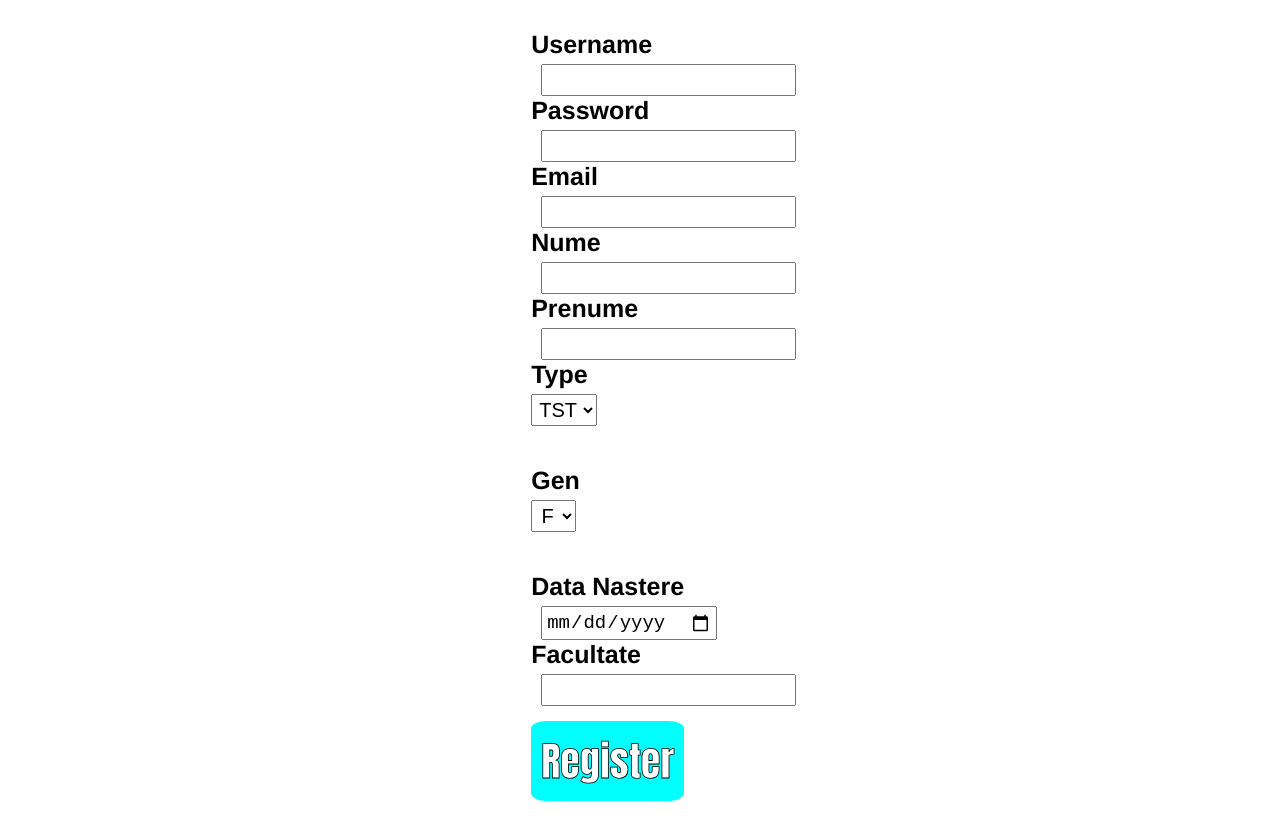
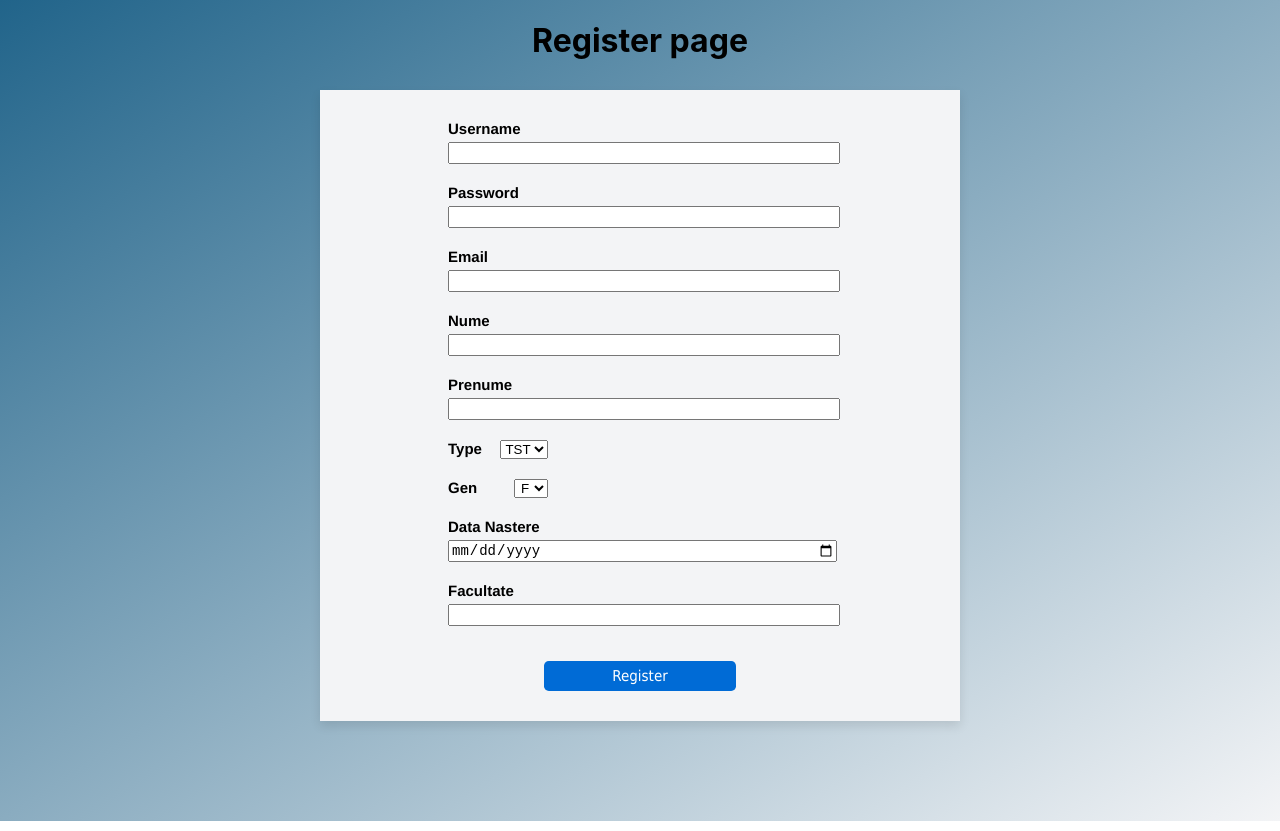
Before and after one commit to dia-vladu/RPD-project, a React (Create React App) app in the folder client-app/: page /register in a window 1280 px wide. Built offline with nearby package versions, Linux system fonts and the light colour scheme; no server answers.

Commit message:
Adaugari finale

```diff
--- a/client-app/src/Projects.css
+++ b/client-app/src/Projects.css
@@ -1,5 +1,10 @@
+.backgroundProjects {
+    width: 100%;
+    height: 100%;
+    background-color: #F3F4F6;
+}
+
 .projects {
-    background-color: #F3F4F6;
     display: flex;
     flex-wrap: wrap;
     padding-top: 20px;
--- a/client-app/src/Projects.js
+++ b/client-app/src/Projects.js
@@ -23,10 +23,12 @@ function Projects() {
     }, [])
 
     return (
-        <div className="projects">
-            {
-                projects.map(e => <Project key={e.id} item={e} />)
-            }
+        <div className="backgroundProjects">
+            <div className="projects">
+                {
+                    projects.map(e => <Project key={e.id} item={e} />)
+                }
+            </div>
         </div>
         /* {<button onClick={() => {
             navigate("/students")
--- /dev/null
+++ b/client-app/src/RegisterForm.css
@@ -0,0 +1,115 @@
+.formBoxRegister {
+    /* align-items: center; */
+    /* margin-left: 41.5%; */
+    width: 100%;
+    height: 100%;
+    /* text-align: center; */
+    /* padding: 30px; */
+    /* background-color: #9CA3AF; */
+}
+
+.register {
+    /* position: relative; */
+    /* display: flex;
+    flex-flow: column;
+    flex-direction: column;
+    justify-content: center;
+    margin-top: 16px;
+    overflow: hidden;
+    box-shadow: 0 5px 10px rgba(0, 0, 0, 0.1);
+    border-radius: 6px;
+    border: 1px solid black; */
+    background-image: linear-gradient(to bottom right, #21648a, #F3F4F6);
+    display: flex;
+    flex-direction: column;
+    /* flex-flow: column;
+    flex-direction: column; */
+    justify-content: center;
+    align-items: center;
+}
+
+.registerForm {
+    /* margin: 100px; */
+    width: 50%;
+    height: 50%;
+    display: flex;
+    flex-flow: column;
+    flex-direction: column;
+    justify-content: center;
+    /* margin-top: 0; */
+    background-color: #F3F4F6;
+    margin-bottom: 100px;
+    box-shadow: 0 5px 10px rgba(0, 0, 0, 0.1);
+}
+
+.registerButton {
+    font-size: 15px;
+    font-family: Tahoma;
+    color: white;
+    /* -webkit-text-stroke: 0.8px black; */
+    background-color: #006BD6;
+    border: none;
+    /* border-radius: 10%; */
+    /* padding: 7px; */
+    margin-top: 30px;
+    margin-bottom: 30px;
+    /* margin-left: -60px; */
+    width: 30%;
+    height: 30px;
+    border-radius: 0.3rem;
+    align-self: center;
+}
+
+.registerButton:hover {
+    background-color: #1F2937;
+}
+
+.grupSelect {
+    display: flex;
+    flex-direction: row;
+    width: 100px;
+    justify-content: space-between;
+}
+
+.registerTextField {
+    font-size: 14px;
+    width: 60%;
+    /* padding: 3px; */
+    margin-bottom: 20px;
+}
+
+.elementeForm {
+    margin-top: 30px;
+    display: flex;
+    width: 100%;
+    flex-flow: column;
+    flex-direction: column;
+    justify-content: center;
+    align-content: center;
+    margin-left: 20%;
+}
+
+.registerSelect {
+    margin-bottom: 20px;
+}
+
+.registerOption {
+    font-size: 15px;
+    padding: 3px;
+}
+
+.registerOption {
+    text-align: center;
+}
+
+.registerLabel {
+    display: block;
+    font-size: 15px;
+    font-weight: bold;
+    font-family: Helvetica;
+    margin-bottom: 5px;
+}
+
+h1 {
+    margin-bottom: 0;
+}
--- a/client-app/src/RegisterForm.js
+++ b/client-app/src/RegisterForm.js
@@ -1,14 +1,14 @@
 import React from 'react';
 import { useState, useEffect } from 'react';
 import { useNavigate, createSearchParams } from 'react-router-dom';
-import './RegisterPage.css';
+import './RegisterForm.css';
 
 const SERVER = 'http://localhost:8080/api'
 
-function RegisterForm(props){
+function RegisterForm(props) {
     const navigate = useNavigate();
 
-    const {onAdd} = props;
+    const { onAdd } = props;
     const [username, setUsername] = useState('');
     const [password, setPassword] = useState('');
     const [nume, setNume] = useState('');
@@ -50,45 +50,53 @@ function RegisterForm(props){
     var userArray = [];
 
     return (
-        <div>
         <div className='formBoxRegister'>
-                <form>
+            <div className="register">
+                <h1>Register page</h1>
+                <form className='registerForm'>
+                    <div className="elementeForm">
                         <label className='registerLabel' for="username">Username</label>
-                    <input className='registerTextField' id="username" type={"text"} onChange={(evt) => setUsername(evt.target.value)}/>
+                        <input className='registerTextField' id="username" type={"text"} onChange={(evt) => setUsername(evt.target.value)} />
 
                         <label className='registerLabel' for="password">Password</label>
-                    <input className='registerTextField' id="password" type={"text"} onChange={(evt) => setPassword(evt.target.value)}/>
+                        <input className='registerTextField' id="password" type={"text"} onChange={(evt) => setPassword(evt.target.value)} />
 
                         <label className='registerLabel' for="email">Email</label>
-                    <input className='registerTextField' id="email" type={"email"} onChange={(evt) => setEmail(evt.target.value)}/>
+                        <input className='registerTextField' id="email" type={"email"} onChange={(evt) => setEmail(evt.target.value)} />
 
                         <label className='registerLabel' for="nume">Nume</label>
-                    <input className='registerTextField' id="nume" type={"text"} onChange={(evt) => setNume(evt.target.value)}/>
+                        <input className='registerTextField' id="nume" type={"text"} onChange={(evt) => setNume(evt.target.value)} />
 
                         <label className='registerLabel' for="prenume">Prenume</label>
-                    <input className='registerTextField' id="prenume" type={"text"} onChange={(evt) => setPrenume(evt.target.value)}/>
+                        <input className='registerTextField' id="prenume" type={"text"} onChange={(evt) => setPrenume(evt.target.value)} />
 
+                        <div className="grupSelect">
                             <label className='registerLabel' for="tip_user">Type</label>
                             <select className='registerSelect' id="tip_user" onChange={(evt) => setTipuser(evt.target.value)}>
                                 <option className='registerOption' id="optionTester" value={"TST"}>TST</option>
                                 <option className='registerOption' id="optionDeveloper" value={"MP"}>MP</option>
                             </select>
+                        </div>
 
+                        <div className="grupSelect">
                             <label className='registerLabel' for="gen">Gen</label>
-                    <select className='genSelect' id="gen" onChange={(evt) => setGen(evt.target.value)}>
-                        <option className='genOption' id="optionF" value={"F"}>F</option>
-                        <option className='genOption' id="optionM" value={"M"}>M</option>
+                            <select className='registerSelect' id="gen" onChange={(evt) => setGen(evt.target.value)}>
+                                <option className='registerOption' id="optionF" value={"F"}>F</option>
+                                <option className='registerOption' id="optionM" value={"M"}>M</option>
                             </select>
+                        </div>
 
                         <label className='registerLabel' for="data_nasterii">Data Nastere</label>
                         <input className='registerTextField' id="data_nasterii" type={"date"} onChange={(evt) => {
                             console.log(evt.target.value);
-                        setDatanastere(evt.target.value)}
+                            setDatanastere(evt.target.value)
+                        }
                         } />
 
                         <label className='registerLabel' for="facultate">Facultate</label>
-                    <input className='registerTextField' id="facultate" type={"text"} onChange={(evt) => setFacultate(evt.target.value)}/>
+                        <input className='registerTextField' id="facultate" type={"text"} onChange={(evt) => setFacultate(evt.target.value)} />
 
+                    </div>
                     <input className='registerButton' id="registerButton" type="button" value="Register" onClick={() => { inregistrare() }} />
                 </form>
             </div>
@@ -118,7 +126,7 @@ function RegisterForm(props){
         } else if (passwordText.value.length < 4) {
             alert('Parola trebuie sa aiba minimum 4 caractere!');
             return false;
-        } else if(passwordText.value.length > 16){
+        } else if (passwordText.value.length > 16) {
             alert('Parola trebuie sa aiba maximum 16 caractere!');
             return false;
         }
@@ -128,7 +136,7 @@ function RegisterForm(props){
             alert('Nu ati introdus email-ul!');
             return false;
         }
-        if (!reg.test(emailText.value)){
+        if (!reg.test(emailText.value)) {
             alert("Email-ul este intr-un format invalid!");
             return false;
         }
@@ -167,12 +175,32 @@ function RegisterForm(props){
 
     function inregistrare() {
         if (checkValues()) {
+            var typeSelectText = document.querySelector('#tip_user');
+            var usernameText = document.querySelector('#username');
+            var passwordText = document.querySelector('#password');
             // let studentsArray = students.map((student) => {
             //     return student;
             // });
 
             alert('Inregistrarea s-a efectuat cu succes!');
             addStudent();
+            if (typeSelectText.value === 'MP') {
+                navigate({
+                    pathname: "/projects",
+                    search: createSearchParams({
+                        username: usernameText.value,
+                        // id: element.id
+                    }).toString()
+                });
+            } else {
+                navigate({
+                    pathname: "/newbug",
+                    search: createSearchParams({
+                        username: usernameText.value,
+                        // id: element.id
+                    }).toString()
+                });
+            }
         }
         else {
             alert('Nu s-a efectuat inregistrarea');
--- a/client-app/src/RegisterPage.css
+++ /dev/null
@@ -1,68 +0,0 @@
-.formBoxRegister{
-    /* align-items: center; */
-    max-width: 280px;
-    margin: 30px;
-    margin-left: 41.5%;
-}
-
-.registerFormTitle {
-    font-size: 30px;
-    margin-top: -30px;
-}
-
-.registerButton{
-    font-size: 40px;
-    font-family: Impact;
-    color: white;
-    -webkit-text-stroke: 0.8px black;
-    background-color: cyan;
-    border: none;
-    border-radius: 10%;
-    padding: 10px;
-    margin-top: 10px;
-}
-
-.registerButton:hover{
-    color: black;
-    -webkit-text-stroke: 0.8px white;
-    background-color: darkblue;
-}
-
-.registerTextField{
-    font-size: 19px;
-    max-width: 280px;
-    margin-left: 10px;
-    padding: 3px;
-}
-
-.registerSelect, .registerOption {
-    font-size: 20px;
-    padding: 3px;
-    margin-bottom: 40px;
-}
-
-.registerOption {
-    text-align: center;
-}
-
-.registerLabel{
-    font-size: 25px;
-    font-weight: bold;
-    font-family: Helvetica;
-}
-
-.genSelect, .genOption {
-    font-size: 20px;
-    padding: 3px;
-    margin-bottom: 40px;
-}
-
-.genOption {
-    text-align: center;
-}
-
-.genLabel{
-    font-size: 25px;
-    font-weight: bold;
-    font-family: Helvetica;
-}
--- a/client-app/src/RegisterPage.js
+++ b/client-app/src/RegisterPage.js
@@ -1,5 +1,5 @@
 import React from 'react';
-import './RegisterPage.css';
+// import './RegisterPage.css';
 import RegisterForm from './RegisterForm';
 
 const SERVER = 'http://localhost:8080/api'
```
Also changed, not shown: client-app/src/MyTasks.css (+33 -6 lines), client-app/src/MyTasks.js (+15 -2 lines), client-app/src/NewProjectsForm.css (+21 -51 lines), client-app/src/NewProjectsForm.js (+75 -8 lines), client-app/src/Project.js (+13 -2 lines), 1 other file (tests, documents, lock files or other folders). Lines whose indentation alone changed are shown as unchanged.
